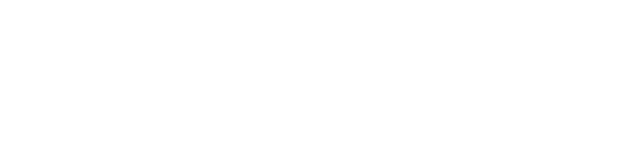
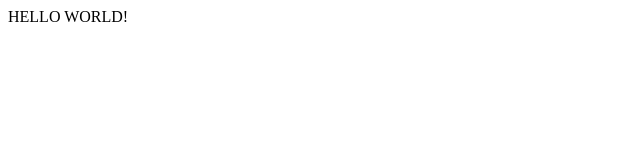
Before and after one commit to ngonghi/about-me, a plain HTML site: page index.html in a window 1280 px wide. Shown: the whole page, without its empty margins (0-640 px from the left). Drawn offline with Linux system fonts and the light colour scheme.

Commit message:
TEST GITPAGE

```diff
--- a/index.html
+++ b/index.html
@@ -7,5 +7,6 @@
 	<link rel="stylesheet" href="">
 </head>
 <body>
+    HELLO WORLD!
 </body>
 </html>
```
